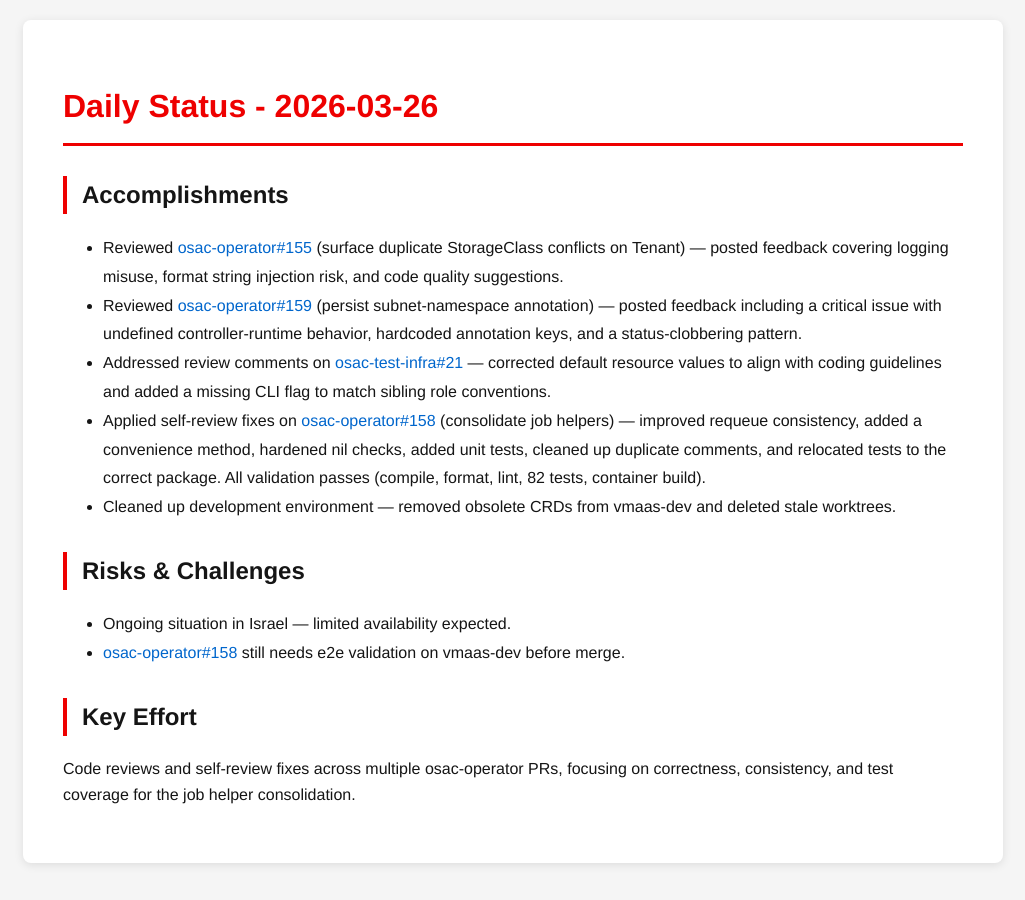
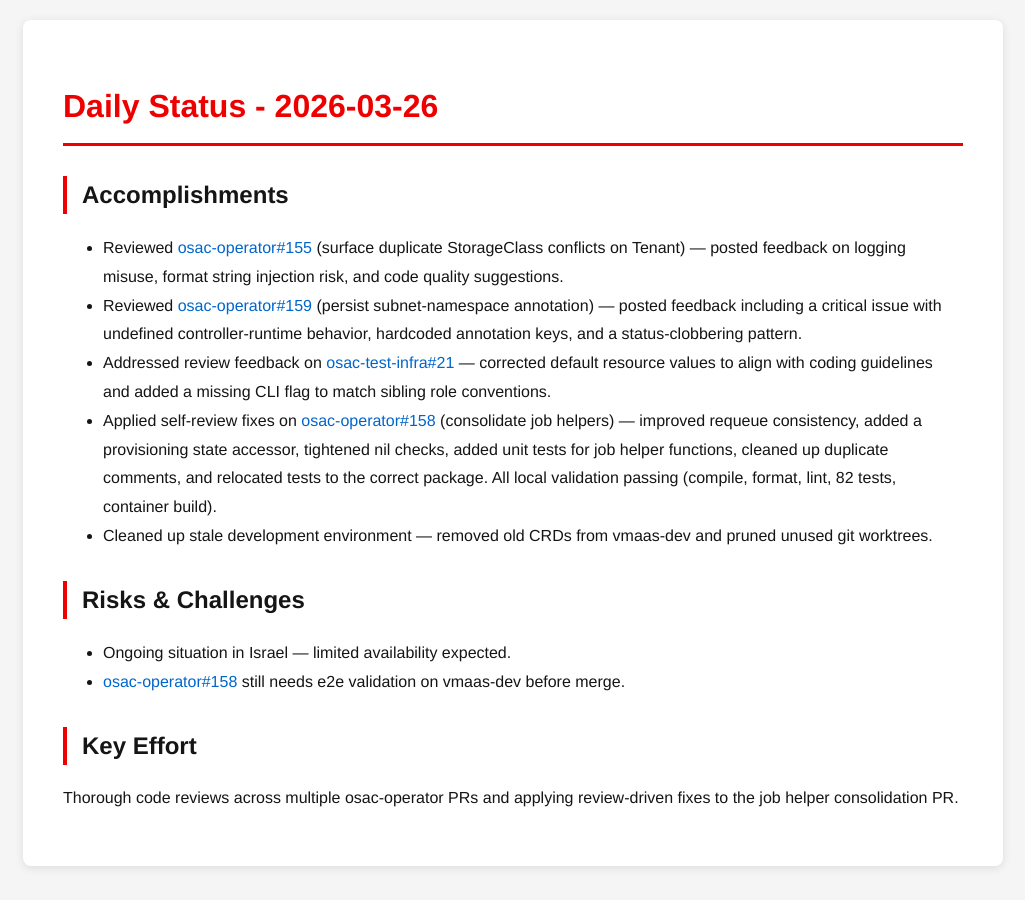
Before and after one commit to tzvatot/daily-status, a Jekyll site: the page built from 2026-03-26.md, in a window 1280 px wide. Shown: the whole page, without its empty margins (127-1152 px from the left). Built offline with Jekyll 4.4.1, drawn with Linux system fonts in a browser that asks for light colours.

Commit message:
Daily status update - 2026-03-26

```diff
--- a/2026-03-26.md
+++ b/2026-03-26.md
@@ -7,15 +7,15 @@ date: 2026-03-26
 # Daily Status - 2026-03-26
 
 ## Accomplishments
-- Reviewed [osac-operator#155](https://github.com/osac-project/osac-operator/pull/155) (surface duplicate StorageClass conflicts on Tenant) — posted feedback covering logging misuse, format string injection risk, and code quality suggestions.
+- Reviewed [osac-operator#155](https://github.com/osac-project/osac-operator/pull/155) (surface duplicate StorageClass conflicts on Tenant) — posted feedback on logging misuse, format string injection risk, and code quality suggestions.
 - Reviewed [osac-operator#159](https://github.com/osac-project/osac-operator/pull/159) (persist subnet-namespace annotation) — posted feedback including a critical issue with undefined controller-runtime behavior, hardcoded annotation keys, and a status-clobbering pattern.
-- Addressed review comments on [osac-test-infra#21](https://github.com/osac-project/osac-test-infra/pull/21) — corrected default resource values to align with coding guidelines and added a missing CLI flag to match sibling role conventions.
-- Applied self-review fixes on [osac-operator#158](https://github.com/osac-project/osac-operator/pull/158) (consolidate job helpers) — improved requeue consistency, added a convenience method, hardened nil checks, added unit tests, cleaned up duplicate comments, and relocated tests to the correct package. All validation passes (compile, format, lint, 82 tests, container build).
-- Cleaned up development environment — removed obsolete CRDs from vmaas-dev and deleted stale worktrees.
+- Addressed review feedback on [osac-test-infra#21](https://github.com/osac-project/osac-test-infra/pull/21) — corrected default resource values to align with coding guidelines and added a missing CLI flag to match sibling role conventions.
+- Applied self-review fixes on [osac-operator#158](https://github.com/osac-project/osac-operator/pull/158) (consolidate job helpers) — improved requeue consistency, added a provisioning state accessor, tightened nil checks, added unit tests for job helper functions, cleaned up duplicate comments, and relocated tests to the correct package. All local validation passing (compile, format, lint, 82 tests, container build).
+- Cleaned up stale development environment — removed old CRDs from vmaas-dev and pruned unused git worktrees.
 
 ## Risks & Challenges
 - Ongoing situation in Israel — limited availability expected.
 - [osac-operator#158](https://github.com/osac-project/osac-operator/pull/158) still needs e2e validation on vmaas-dev before merge.
 
 ## Key Effort
-Code reviews and self-review fixes across multiple osac-operator PRs, focusing on correctness, consistency, and test coverage for the job helper consolidation.
+Thorough code reviews across multiple osac-operator PRs and applying review-driven fixes to the job helper consolidation PR.
```
